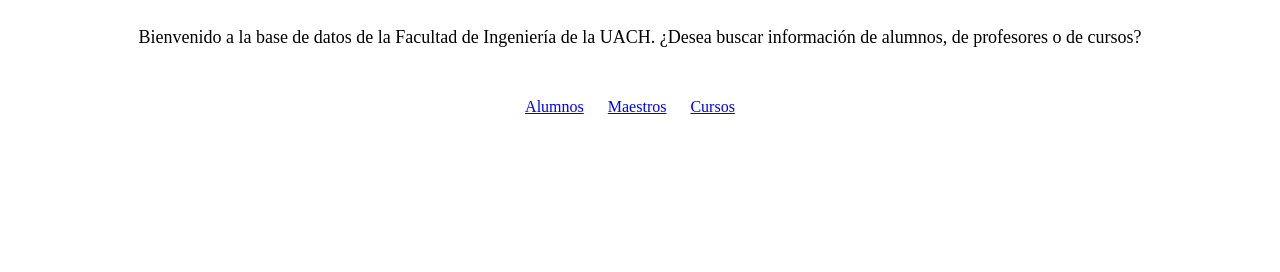
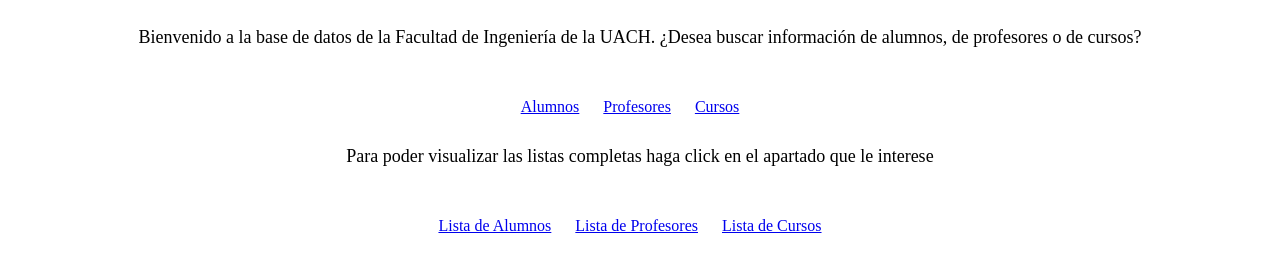
Before and after one commit to Acsel11/basesdedatos, a website: page WWW/public/index.html in a window 1280 px wide. Shown: the part 104-376 px from the top of the page. Drawn offline with Linux system fonts and the light colour scheme.

Commit message:
se actualiza

```diff
--- a/WWW/public/index.html
+++ b/WWW/public/index.html
@@ -37,8 +37,15 @@
 
   <div class="links">
     <a href="alumnos.html">Alumnos</a>
-    <a href="maestros.html">Maestros</a>
+    <a href="profesores.html">Profesores</a>
     <a href="cursos.html">Cursos</a>
+  </div>
+
+  <p>Para poder visualizar las listas completas haga click en el apartado que le interese</p>
+  <div class="links">
+    <a href="listaalumnos.html">Lista de Alumnos</a>
+    <a href="listaprofesores.html">Lista de Profesores</a>
+    <a href="listacursos.html">Lista de Cursos</a>
   </div>
 </body>
 </html>
```
Also changed, not shown: WWW/public/listaalumnos.html (added), WWW/public/listacursos.html (added), WWW/public/listaprofesores.html (added).
